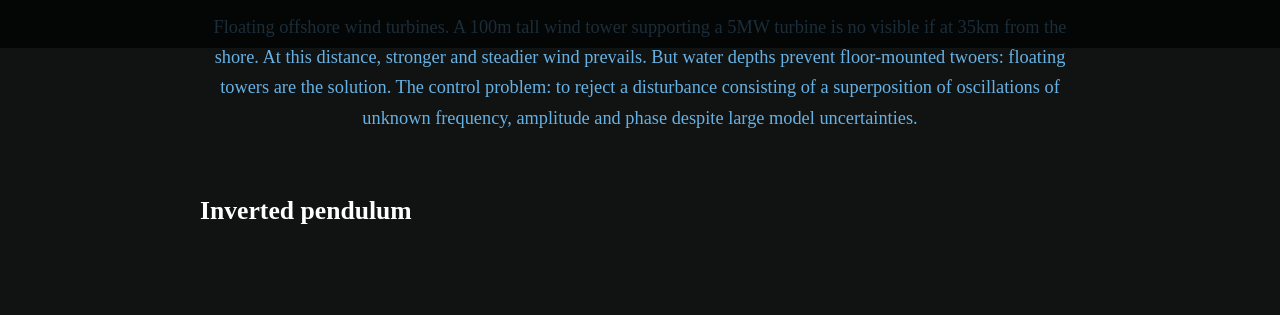
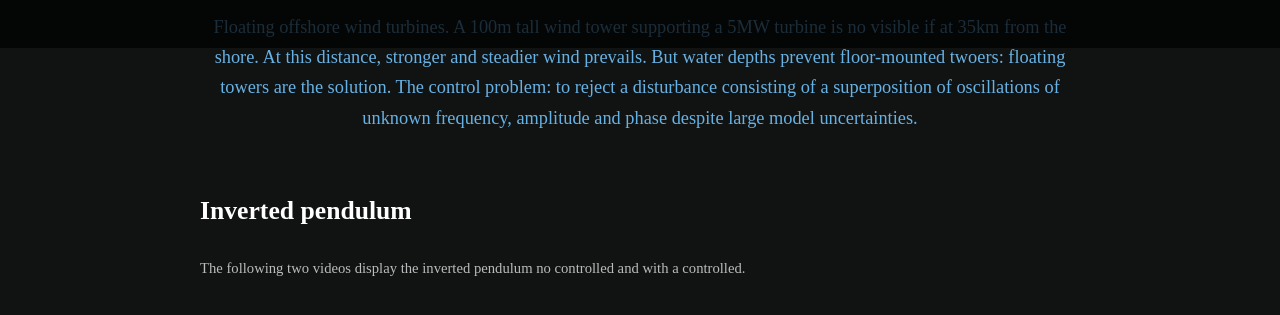
Before and after one commit to roscibely/roscibely.github.io, a Jekyll site: the page built from README.md, in a window 1280 px wide and 900 px high, scrolled down 2166 px, cut to the strip 0-340 px from the top of the window. Shown: the top 315 px of the strip. Built offline with Jekyll 4.4.1, drawn with Linux system fonts in a browser that asks for light colours; some web fonts are replaced; our own code applies the rules of GitHub Pages for plain Markdown files.

Commit message:
Update default.html

```diff
--- a/_layouts/default.html
+++ b/_layouts/default.html
@@ -66,9 +66,11 @@
 									The control problem: to reject a disturbance consisting of a superposition of oscillations of unknown frequency,
 									amplitude and phase despite large model uncertainties.</p>
 							</header>
-							<div class="flex flex-2">
+							<div class="flex flex-1">
 								<div class="col col1">
 									<h3> Inverted pendulum</h3>
+									<p>The following two videos display the inverted pendulum no controlled
+										and with a controlled. </p>
 									<div class="video wrapper">
 										<div style="float:left">
 											<iframe width="360" height="215" src="images/nocontrolpendulum.mp4"></iframe>
```
